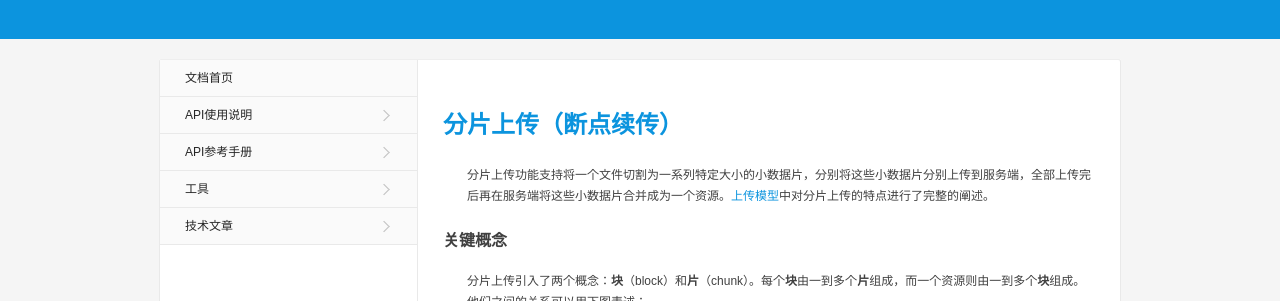
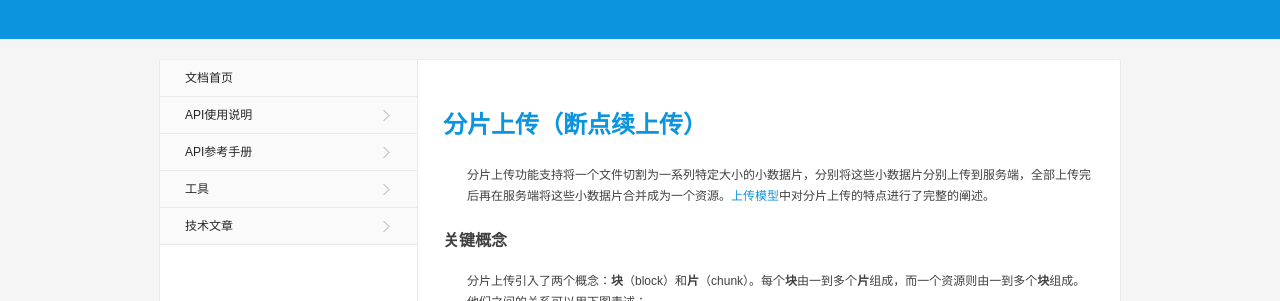
Before and after one commit to qiniu/docs.qiniu.com, a Jekyll site: the page built from docs/v6/api/overview/up/chunked-upload.md, in a window 1280 px wide. Shown: the top 301 px of the page. Built offline with Jekyll 4.4.1, drawn with Linux system fonts in a browser that asks for light colours; nearby versions of some CDN libraries; library files that are not in the unit come from our copies.

Commit message:
Refined doc title.

```diff
--- a/docs/v6/api/overview/up/chunked-upload.md
+++ b/docs/v6/api/overview/up/chunked-upload.md
@@ -1,10 +1,10 @@
 ---
 layout: docs
-title: 分片上传（断点续传）
+title: 分片上传（断点续上传）
 order: 530
 ---
 <a id="chunked-upload"></a>
-# 分片上传（断点续传）
+# 分片上传（断点续上传）
 
 分片上传功能支持将一个文件切割为一系列特定大小的小数据片，分别将这些小数据片分别上传到服务端，全部上传完后再在服务端将这些小数据片合并成为一个资源。[上传模型][uploadModelHref]中对分片上传的特点进行了完整的阐述。
 
```
Also changed, not shown: docs/v6/api/overview/rs/batch.md (deleted, +0 -5 lines).
